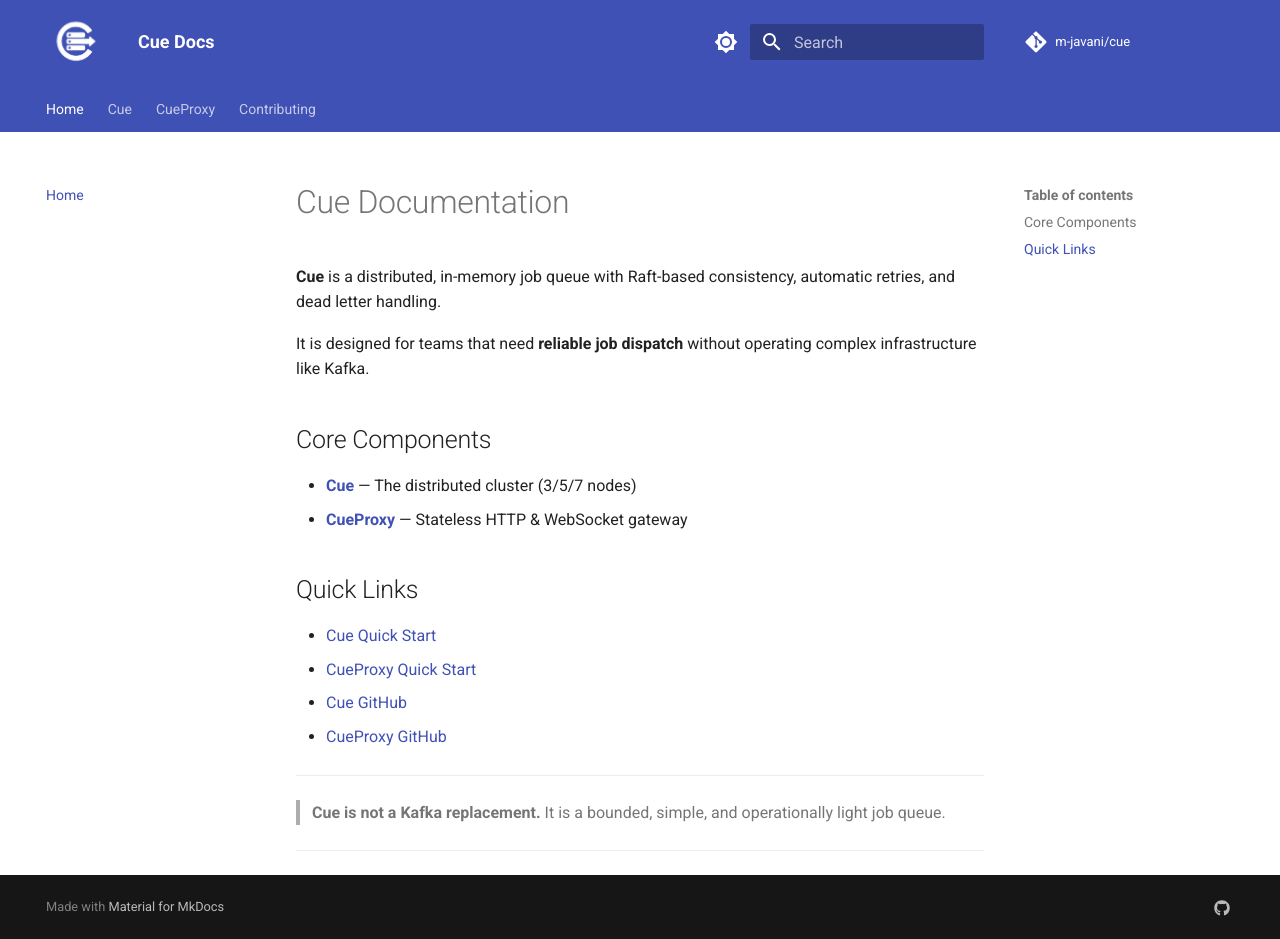
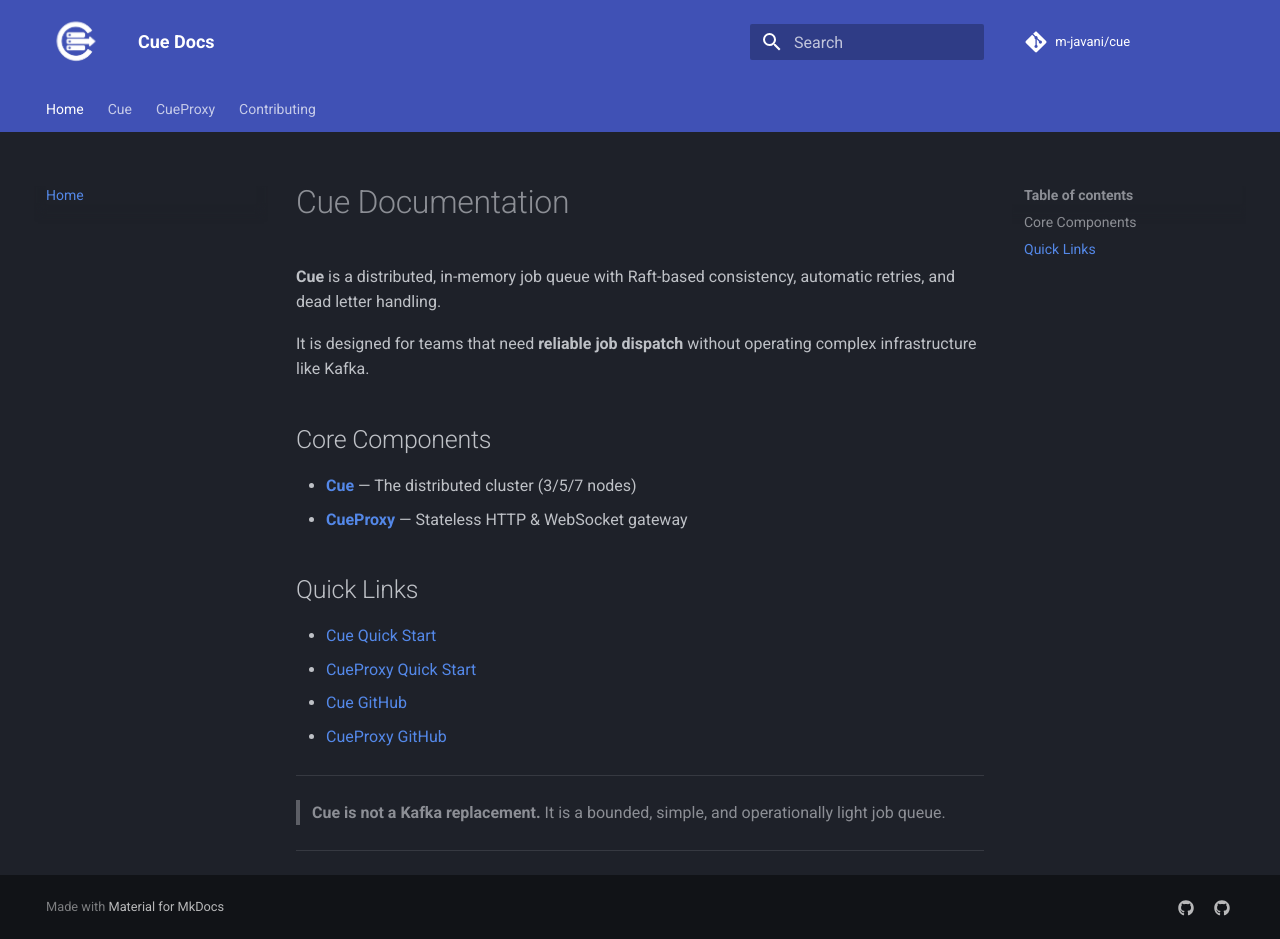
Before and after one commit to m-javani/cue-docs, an MkDocs documentation site: the page built from docs/index.md, in a window 1280 px wide and 939 px high. Built offline with MkDocs 1.6.1 and Material for MkDocs 9.7.7, drawn with Linux system fonts in a browser that asks for light colours; comment, search, counter and statistics services are not loaded.

Commit message:
update mkdocs yml

```diff
--- a/mkdocs.yml
+++ b/mkdocs.yml
@@ -10,18 +10,10 @@
   logo: assets/logos/logo-white.png
   favicon: favicon.png
   palette:
-    - scheme: default
-      primary: indigo
-      accent: cyan
-      toggle:
-        icon: material/brightness-7
-        name: Switch to dark mode
-    - scheme: slate
-      primary: indigo
-      accent: cyan
-      toggle:
-        icon: material/brightness-4
-        name: Switch to light mode
+    scheme: slate
+    primary: indigo
+    accent: cyan
+
   features:
     - navigation.tabs
     - navigation.sections
@@ -78,6 +70,10 @@
   social:
     - icon: fontawesome/brands/github
       link: https://github.com/m-javani/cue
+      name: Cue (Core)
+    - icon: fontawesome/brands/github
+      link: https://github.com/m-javani/cue-proxy
+      name: CueProxy (Gateway)
 
 extra_css:
   - stylesheets/extra.css
```
